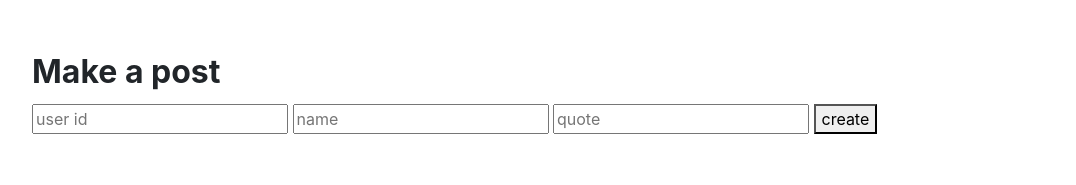
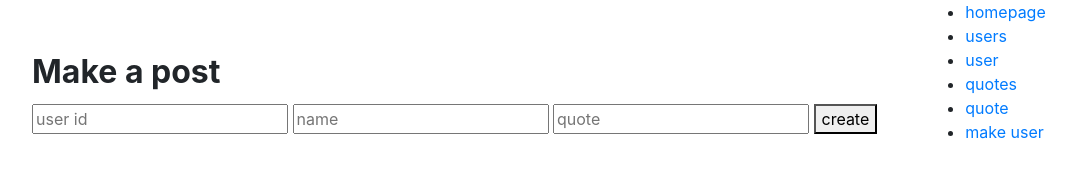
Before and after one commit to tvanloy/eindproject-frontend, a website: page post.html in a window 1280 px wide. Shown: the whole page, without its empty margins (1-1077 px from the left). Drawn offline with nearby package versions, Linux system fonts and the light colour scheme.

Commit message:
Update post.html

```diff
--- a/post.html
+++ b/post.html
@@ -40,6 +40,16 @@
             <button x-on:click="post">create</button>
         </div>
     </div>
+        <nav>
+        <ul>
+            <li><a href="homepage.html">homepage</a></li>
+            <li><a href="users.html">users</a></li>
+            <li><a href="user.html">user</a></li>
+            <li><a href="quotes.html">quotes</a></li>
+            <li><a href="quote.html">quote</a></li>
+            <li><a href="index.html">make user</a></li>
+        </ul>
+    </nav>
 </div>
 </body>
 </html>
```
